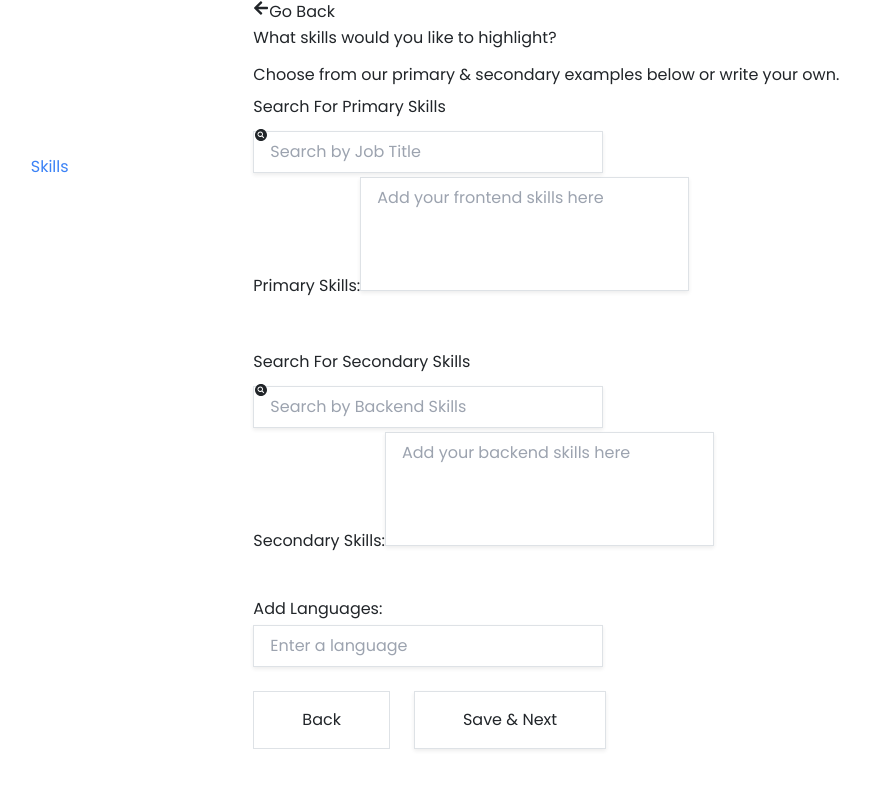
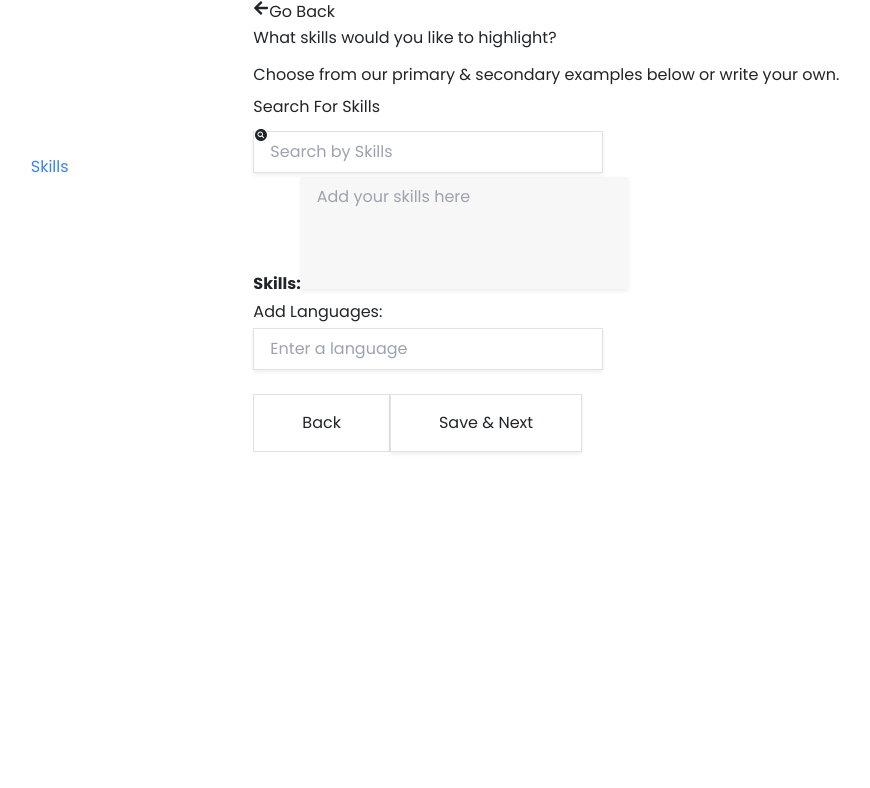
Before and after one commit to shivabhujbal/resume-builder, a React (Vite) app: page /skill-details in a window 1280 px wide. Shown: the top 788 px of the page, without its empty margins (2-872 px from the left). Built offline with nearby package versions, Linux system fonts and the light colour scheme.

Commit message:
skills updated

```diff
--- a/src/components/SkillDetail.jsx
+++ b/src/components/SkillDetail.jsx
@@ -8,20 +8,71 @@ import { addSkills } from "../services/skillDetailService"; // Import the servic
 function SkillDetail() {
   const navigate = useNavigate();
   const [primarySearchTerm, setPrimarySearchTerm] = useState("");
-  const [secondarySearchTerm, setSecondarySearchTerm] = useState("");
-  const [primarySkills, setPrimarySkills] = useState("");
-  const [secondarySkills, setSecondarySkills] = useState("");
   const [primarySuggestions, setPrimarySuggestions] = useState([]);
-  const [secondarySuggestions, setSecondarySuggestions] = useState([]);
   const [showPrimarySuggestions, setShowPrimarySuggestions] = useState(false);
-  const [showSecondarySuggestions, setShowSecondarySuggestions] =
-    useState(false);
-  const [languages, setLanguages] = useState([]);
   const [languageInput, setLanguageInput] = useState("");
 
-  const userId = 5; // You can dynamically set this if needed
+  const [languageSuggestions, setLanguageSuggestions] = useState([]);
+  const [showLanguageSuggestions, setShowLanguageSuggestions] = useState(false);
 
-  const jobTitles = [
+  const languageList = [
+    // International Languages
+    "English", "Spanish", "French", "German", "Chinese", "Japanese", "Korean", "Italian", "Portuguese", "Russian",
+    "Arabic", "Turkish", "Dutch", "Swedish", "Danish", "Norwegian", "Finnish", "Polish", "Greek", "Hebrew",
+    "Czech", "Hungarian", "Thai", "Vietnamese", "Indonesian", "Malay", "Filipino", "Swahili", "Persian", "Ukrainian",
+    "Romanian", "Bulgarian", "Serbian", "Croatian", "Slovak", "Lithuanian", "Latvian", "Estonian", "Catalan", "Basque",
+    "Maltese", "Galician", "Belarusian", "Armenian", "Georgian", "Azerbaijani", "Kazakh", "Uzbek", "Turkmen", "Kyrgyz",
+
+    // Indian Regional Languages
+    "Hindi", "Bengali", "Telugu", "Marathi", "Tamil", "Urdu", "Gujarati", "Malayalam", "Kannada", "Odia",
+    "Punjabi", "Assamese", "Maithili", "Santali", "Nepali", "Konkani", "Bodo", "Manipuri", "Sikh", "Sanskrit",
+    "Dogri", "Rajasthani", "Sourashtra", "Tulu", "Kashmiri", "Sindhi", "Haryanvi", "Khandesi", "Himachali", "Chhattisgarhi",
+    "Kumaoni", "Garhwali", "Warli", "Mewari", "Bagheli", "Gondi", "Kurukh", "Jaintia", "Mizo", "Khasi"
+  ];
+
+  const handleLanguageInputChange = (e) => {
+    const value = e.target.value;
+    setLanguageInput(value);
+
+    if (value.length > 1) {
+      const filteredSuggestions = languageList.filter((language) =>
+        language.toLowerCase().includes(value.toLowerCase())
+      );
+      setLanguageSuggestions(filteredSuggestions);
+      setShowLanguageSuggestions(true);
+    } else {
+      setLanguageSuggestions([]);
+      setShowLanguageSuggestions(false);
+    }
+  };
+
+  const handleLanguageSuggestionClick = (language) => {
+    if (language.trim()) {
+      const updatedLanguages = [...formData.languages.split(", ").map(lang => lang.trim()), language.trim()];
+      setFormData((prevFormData) => ({
+        ...prevFormData,
+        languages: updatedLanguages.join(", ")
+      }));
+      setLanguageInput("");
+      setLanguageSuggestions([]);
+      setShowLanguageSuggestions(false);
+    }
+  };
+
+
+  // ====================================
+
+
+  const [formData, setFormData] = useState({
+    skills: [],
+    skillType: "",
+    userId: 1,
+    languages: ""
+  });
+
+
+
+  const skills = [
     "Frontend Developer",
     "Backend Developer",
     "Full Stack Developer",
@@ -32,9 +83,6 @@ function SkillDetail() {
     "UX Designer",
     "Data Scientist",
     "Quality Assurance Engineer",
-  ];
-
-  const backendSkills = [
     "Node.js",
     "Express.js",
     "Django",
@@ -46,12 +94,14 @@ function SkillDetail() {
     "C#",
   ];
 
+
+
   const handlePrimarySearchChange = (e) => {
     const value = e.target.value;
     setPrimarySearchTerm(value);
 
-    if (value.length > 0) {
-      const filteredSuggestions = jobTitles.filter((title) =>
+    if (value.length > 1) {
+      const filteredSuggestions = skills.filter((title) =>
         title.toLowerCase().includes(value.toLowerCase())
       );
       setPrimarySuggestions(filteredSuggestions);
@@ -62,93 +112,83 @@ function SkillDetail() {
     }
   };
 
-  const handleSecondarySearchChange = (e) => {
-    const value = e.target.value;
-    setSecondarySearchTerm(value);
-
-    if (value.length > 0) {
-      const filteredSuggestions = backendSkills.filter((skill) =>
-        skill.toLowerCase().includes(value.toLowerCase())
-      );
-      setSecondarySuggestions(filteredSuggestions);
-      setShowSecondarySuggestions(true);
-    } else {
-      setSecondarySuggestions([]);
-      setShowSecondarySuggestions(false);
-    }
-  };
-
   const addPrimarySkill = (skill) => {
-    setPrimarySkills((prevSkills) =>
-      prevSkills ? `${prevSkills}, ${skill}` : skill
-    );
+    setFormData((prevFormData) => ({
+      ...prevFormData,
+      skills: [...prevFormData.skills, skill],
+      skillType: "PRIMARY"
+    }));
     setPrimarySuggestions([]);
     setPrimarySearchTerm("");
     setShowPrimarySuggestions(false);
-  };
-
-  const addSecondarySkill = (skill) => {
-    setSecondarySkills((prevSkills) =>
-      prevSkills ? `${prevSkills}, ${skill}` : skill
-    );
-    setSecondarySuggestions([]);
-    setSecondarySearchTerm("");
-    setShowSecondarySuggestions(false);
   };
 
   const handleBackClick = () => {
     navigate("/project-details");
   };
 
-  const handleNextClick = () => {
-    navigate("/summary-details");
-  };
+
 
   const handlePrimarySearchClick = () => {
     setShowPrimarySuggestions((prevShow) => !prevShow);
     if (!showPrimarySuggestions) {
-      const filteredSuggestions = jobTitles.filter((title) =>
+      const filteredSuggestions = skills.filter((title) =>
         title.toLowerCase().includes(primarySearchTerm.toLowerCase())
       );
       setPrimarySuggestions(filteredSuggestions);
     }
   };
 
-  const handleSecondarySearchClick = () => {
-    setShowSecondarySuggestions((prevShow) => !prevShow);
-    if (!showSecondarySuggestions) {
-      const filteredSuggestions = backendSkills.filter((skill) =>
-        skill.toLowerCase().includes(secondarySearchTerm.toLowerCase())
-      );
-      setSecondarySuggestions(filteredSuggestions);
-    }
-  };
+  const handleSaveClick = async() => {
+    try {
+      // Convert languages array to comma-separated string
+      const cleanedLanguages = formData.languages
+        .split(",")
+        .map(lang => lang.trim())
+        .filter(lang => lang.length > 0)
+        .join(",");
+      console.log("Languges", cleanedLanguages);
 
-  const handleSaveClick = async (skillType) => {
-    try {
-      const skills = skillType === "PRIMARY" ? primarySkills : secondarySkills;
-      if (skills) {
-        await addSkills(skills, skillType, userId);
-        alert(`${skillType} skills saved successfully!`);
-      } else {
-        alert(`Please add ${skillType.toLowerCase()} skills before saving.`);
-      }
+      setFormData((prevFormData) => ({
+        ...prevFormData,
+        languages: cleanedLanguages
+      }));
+      console.log("Saving Form Data:", formData); // Print formData to console
+      const res = await addSkills(formData);
+      console.log(res);
+      setFormData({
+             skills: [],
+             skillType: "",
+             userId: 1,
+             languages: ""
+      })
+      alert("skills saved")
+      navigate("/summary-details");
+
     } catch (error) {
-      alert(
-        `Failed to save ${skillType.toLowerCase()} skills: ${error.message}`
-      );
+      alert(`Failed to save skills: ${error.message}`);
     }
   };
 
   const handleAddLanguage = () => {
-    if (languageInput.trim() && !languages.includes(languageInput.trim())) {
-      setLanguages([...languages, languageInput.trim()]);
+    if (languageInput.trim()) {
+      const updatedLanguages = [...formData.languages.split(", ").map(lang => lang.trim()), languageInput.trim()];
+      setFormData((prevFormData) => ({
+        ...prevFormData,
+        languages: updatedLanguages.join(", ")
+      }));
       setLanguageInput("");
     }
   };
 
   const handleRemoveLanguage = (language) => {
-    setLanguages(languages.filter((lang) => lang !== language));
+    const updatedLanguages = formData.languages
+      .split(", ")
+      .filter((lang) => lang !== language);
+    setFormData((prevFormData) => ({
+      ...prevFormData,
+      languages: updatedLanguages.join(", ")
+    }));
   };
 
   return (
@@ -169,15 +209,14 @@ function SkillDetail() {
             What skills would you like to highlight?
           </h1>
           <p className="mb-6 text-lg text-zinc-900">
-            Choose from our primary & secondary examples below or write your
-            own.
+            Choose from our primary & secondary examples below or write your own.
           </p>
-          <div className="grid grid-cols-2 gap-8">
+          <div className="grid grid-cols-2 gap-5">
             {/* Primary Skills Section */}
             <div>
-              <div className="w-[33rem] h-24 bg-sky-50 mb-6 drop-shadow-xl">
+              <div className=" h-24 bg-sky-50 mb-6 drop-shadow-xl">
                 <label className="block mb-1 pl-4 pt-2 pb-1 font-semibold text-gray-700">
-                  Search For Primary Skills
+                  Search For Skills
                 </label>
                 <div className="flex relative">
                   <input
@@ -185,7 +224,7 @@ function SkillDetail() {
                     name="searchbar"
                     value={primarySearchTerm}
                     onChange={handlePrimarySearchChange}
-                    placeholder="Search by Job Title"
+                    placeholder="Search by Skills"
                     className="relative mt-1 h-fit block w-[28rem] px-3 py-2 ml-4 bg-white border border-gray-300 rounded-md shadow-sm placeholder-gray-400 focus:outline-none focus:ring-indigo-500 focus:border-indigo-500 sm:text-sm"
                   />
                   <IoSearchCircleSharp
@@ -211,97 +250,23 @@ function SkillDetail() {
               </div>
 
               <div className="h-64">
-                <label className="block pl-2 pt-2 mb-1 font-semibold text-gray-700">
-                  Primary Skills:
+  <label className="block pl-2 pt-2 mb-1 font-bold text-gray-700">
+    Skills:
   </label>
   <textarea
     name="primarySkill"
-                  value={primarySkills}
-                  style={{ resize: "none" }}
-                  onChange={(e) => setPrimarySkills(e.target.value)}
-                  placeholder="Add your frontend skills here"
-                  className="ml-2 mt-1 block w-full h-full px-3 py-2 bg-white border border-gray-300 rounded-md shadow-sm placeholder-gray-400 focus:outline-none focus:ring-indigo-500 focus:border-indigo-500 sm:text-sm hover:drop-shadow-xl"
+    value={formData.skills.join(', ')}
+    style={{ resize: "none", border: "none" }} // Remove border
+    onChange={(e) => setFormData({ ...formData, skills: e.target.value.split(',').map(skill => skill.trim()) })}
+    placeholder="Add your skills here"
+    className="ml-2 mt-1 block w-full h-[7rem] px-3 py-2 bg-gray-100 border-gray-100 rounded-md shadow-sm placeholder-gray-400 focus:outline-none focus:ring-indigo-500 focus:border-indigo-500 sm:text-lg "
     rows="4"
   />
 </div>
-
-              <div className="mt-16">
-                <button
-                  onClick={() => handleSaveClick("PRIMARY")}
-                  className="ml-[27rem] py-2 px-6 bg-blue-600 text-white rounded-full hover:bg-blue-700 focus:outline-none focus:ring-2 focus:ring-offset-2 focus:ring-blue-500"
-                >
-                  Save
-                </button>
-              </div>
             </div>
 
-            {/* Secondary Skills Section */}
+            {/* Languages Section */}
             <div>
-              <div className="w-[33rem] h-24 bg-sky-50 mb-6 drop-shadow-xl">
-                <label className="block mb-1 pl-4 pt-2 pb-1 font-semibold text-gray-700">
-                  Search For Secondary Skills
-                </label>
-                <div className="flex relative">
-                  <input
-                    type="text"
-                    name="searchbar"
-                    value={secondarySearchTerm}
-                    onChange={handleSecondarySearchChange}
-                    placeholder="Search by Backend Skills"
-                    className="relative mt-1 h-fit block w-[28rem] px-3 py-2 ml-4 bg-white border border-gray-300 rounded-md shadow-sm placeholder-gray-400 focus:outline-none focus:ring-indigo-500 focus:border-indigo-500 sm:text-sm"
-                  />
-                  <IoSearchCircleSharp
-                    className="absolute right-0 top-1/2 transform -translate-y-1/2 mr-3 w-12 h-12 text-green-600 cursor-pointer"
-                    onClick={handleSecondarySearchClick}
-                  />
-                </div>
-
-                {showSecondarySuggestions &&
-                  secondarySuggestions.length > 0 && (
-                    <ul className="absolute z-10 w-[28rem] bg-white border border-gray-300 rounded-md shadow-md ml-4 h-56 overflow-y-auto">
-                      {secondarySuggestions.map((suggestion, index) => (
-                        <li
-                          key={index}
-                          className="flex items-center justify-between px-4 py-2 cursor-pointer hover:bg-blue-100"
-                          onClick={() => addSecondarySkill(suggestion)}
-                        >
-                          {suggestion}
-                          <FaPlusCircle className="text-blue-600 cursor-pointer" />
-                        </li>
-                      ))}
-                    </ul>
-                  )}
-              </div>
-
-              <div className="h-64">
-                <label className="block pl-2 pt-2 mb-1 font-semibold text-gray-700">
-                  Secondary Skills:
-                </label>
-                <textarea
-                  name="secondarySkill"
-                  value={secondarySkills}
-                  style={{ resize: "none" }}
-                  onChange={(e) => setSecondarySkills(e.target.value)}
-                  placeholder="Add your backend skills here"
-                  className="ml-2 mt-1 block w-full h-full px-3 py-2 bg-white border border-gray-300 rounded-md shadow-sm placeholder-gray-400 focus:outline-none focus:ring-indigo-500 focus:border-indigo-500 sm:text-sm hover:drop-shadow-xl"
-                  rows="4"
-                />
-              </div>
-
-              <div className="mt-16">
-                <button
-                  onClick={() => handleSaveClick("SECONDARY")}
-                  className="ml-[27rem] py-2 px-6 bg-green-600 text-white rounded-full hover:bg-blue-700 focus:outline-none focus:ring-2 focus:ring-offset-2 focus:ring-blue-500"
-                >
-                  Save
-                </button>
-              </div>
-            </div>
-          </div>
-
-          {/* Language Section */}
-          <div className="grid grid-cols-2 gap-8 mt-8">
-            <div className="col-span-2">
               <label className="block mb-1 pl-4 font-semibold text-gray-700">
                 Add Languages:
               </label>
@@ -309,19 +274,36 @@ function SkillDetail() {
                 <input
                   type="text"
                   value={languageInput}
-                  onChange={(e) => setLanguageInput(e.target.value)}
+                  onChange={handleLanguageInputChange}
                   placeholder="Enter a language"
                   className="w-full px-3 py-2 h-fit ml-4 bg-white border border-gray-300 shadow-sm placeholder-gray-400 focus:outline-none focus:ring-indigo-500 focus:border-indigo-500 sm:text-sm"
                 />
                 <button
                   onClick={handleAddLanguage}
-                  className="ml-2 py-2 px-4 h-fit bg-blue-600 text-white  hover:bg-blue-700 focus:outline-none focus:ring-2 focus:ring-offset-2 focus:ring-blue-500"
+                  className="ml-2 py-2 px-4 h-fit bg-blue-600 text-white hover:bg-blue-700 focus:outline-none focus:ring-2 focus:ring-offset-2 focus:ring-blue-500"
                 >
                   Add
                 </button>
               </div>
+              {showLanguageSuggestions && languageSuggestions.length > 0 && (
+      <ul className=" z-10 w-full mt-1">
+      {languageSuggestions.map((suggestion, index) => (
+        <li
+        key={index}
+        className="px-4 py-2 border  rounded-sm cursor-pointer w-full bg-gray-100 text-gray-800 border-gray-300  hover:bg-blue-400"
+        onClick={() => handleLanguageSuggestionClick(suggestion)}
+      >
+        {suggestion}
+      </li>
+
+      ))}
+    </ul>
+
+    )}
+
               <div className="flex flex-wrap mt-4">
-                {languages.map((language, index) => (
+                {formData.languages.split(", ").map((language, index) => (
+                  language.trim() && (
                     <div
                       key={index}
                       className="flex items-center bg-gray-200 text-gray-800 px-4 py-2 rounded-full m-2"
@@ -331,35 +313,29 @@ function SkillDetail() {
                         onClick={() => handleRemoveLanguage(language)}
                         className="ml-2 text-red-600 hover:text-red-800"
                       >
-                      &times;
+                        x
                       </button>
                     </div>
+                  )
                 ))}
               </div>
             </div>
           </div>
-
-          <div className="flex justify-between pt-6 pb-16">
-            {/* Left-aligned button */}
-            <div></div>
-
-            {/* Right-aligned buttons */}
-            <div className="flex gap-4">
+          <div className=" pr-5 pb-5 flex justify-end space-x-5 ">
                 <button
+                onClick={handleBackClick}
                   type="button"
-                className="items-end h-fit py-3 px-5 border border-blue-800 rounded-full text-blue-700 bg-white hover:bg-gray-50 focus:outline-none focus:ring-2 focus:ring-offset-2 focus:ring-blue-500"
+                  className="items-end h-fit py-3 px-5  border border-blue-800 rounded-full text-blue-700 bg-white hover:bg-gray-50 focus:outline-none focus:ring-2 focus:ring-offset-2 focus:ring-blue-500"
                 >
                   Back
                 </button>
-
                 <button
-                type="button"
-                onClick={handleNextClick} // Use navigate handler for routing
-                className="py-3 px-5 text-base font-medium border border-transparent rounded-full shadow-sm text-blue-700 bg-yellow-400 hover:bg-yellow-600 focus:outline-none focus:ring-2 focus:ring-offset-2 focus:ring-indigo-500"
+                  type="submit"
+                  onClick={handleSaveClick}
+                  className="items-end h-fit px-5 py-3 text-base font-medium border border-transparent rounded-full shadow-sm text-blue-700 bg-yellow-400 hover:bg-yellow-600 focus:outline-none focus:ring-2 focus:ring-offset-2 focus:ring-indigo-500"
                 >
                   Save & Next
                 </button>
-            </div>
           </div>
         </div>
       </div>
--- a/src/components/TemplateSelector.jsx
+++ b/src/components/TemplateSelector.jsx
@@ -1,6 +1,7 @@
 import React, { useState } from 'react';
 import 'bootstrap/dist/css/bootstrap.min.css'; // Import Bootstrap CSS
 import { useNavigate } from 'react-router-dom';
+import { components } from 'react-select';
 
 const TemplateSelector = () => {
   const [headshotFilter, setHeadshotFilter] = useState(null);
@@ -9,7 +10,7 @@ const TemplateSelector = () => {
   const navigate = useNavigate();
 
   const templates = [
-    { id: 1, name: 'Template 1', image: '/images/image.png', headshot: 'with', columns: '1' },
+    { id: 1, name: 'Template 1', image: '/images/image.png', headshot: 'with', columns: '1' ,component:"<Template1/>"},
     { id: 2, name: 'Template 2', image: '/images/image.png', headshot: 'without', columns: '2' },
     { id: 3, name: 'Template 3', image: '/images/image.png', headshot: 'without', columns: '2' },
     { id: 4, name: 'Template 4', image: '/images/image.png', headshot: 'without', columns: '2' },
```
Also changed, not shown: src/services/skillDetailService.jsx (+3 -8 lines), 1 other file (tests, documents, lock files or other folders). Lines whose indentation alone changed are shown as unchanged.
